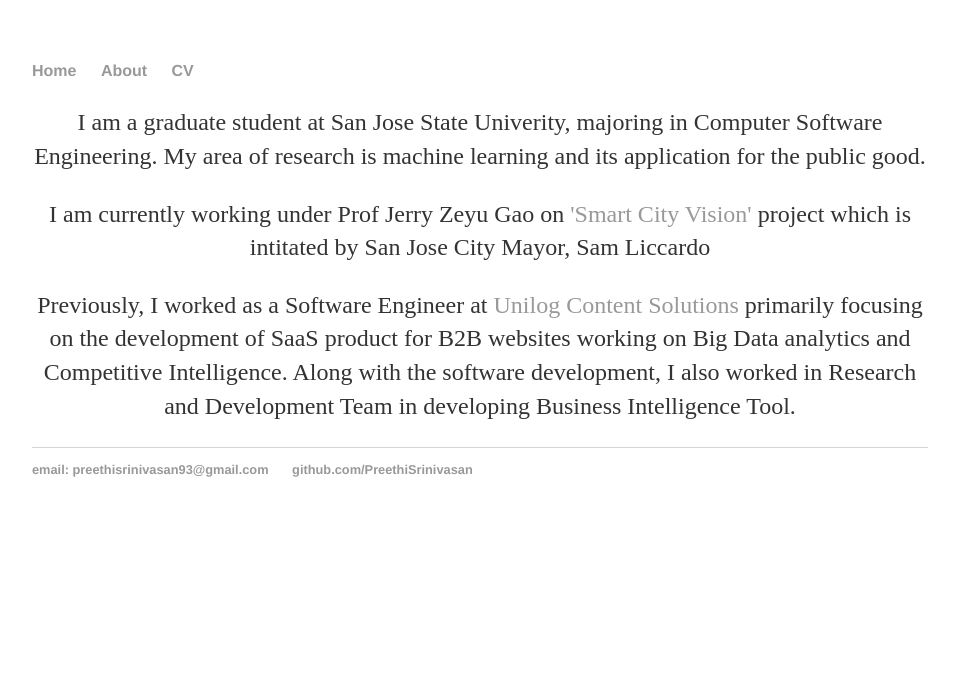
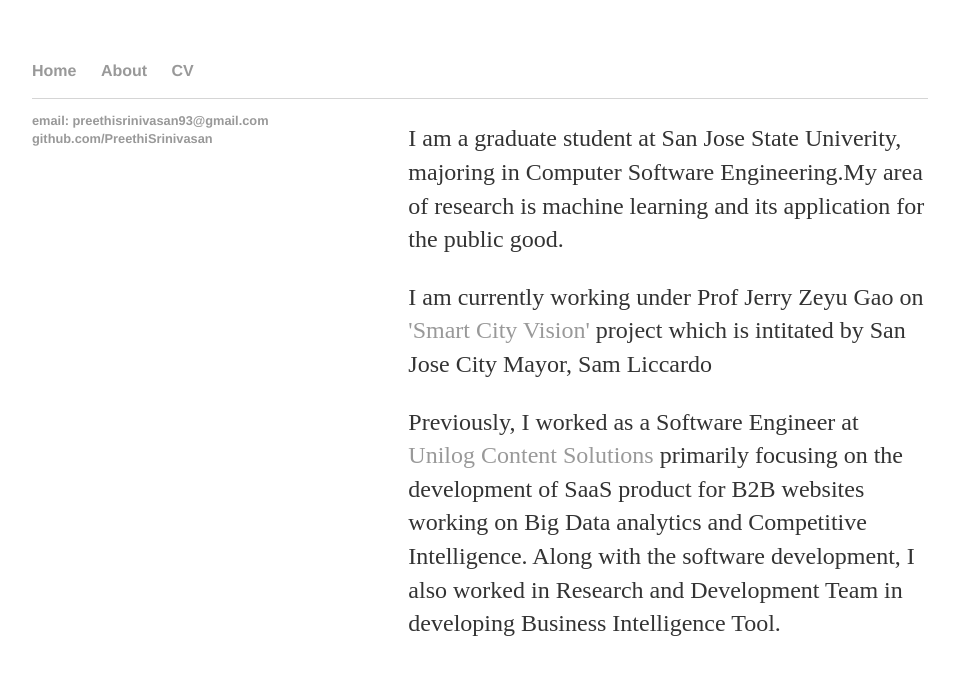
Before and after one commit to mrajesh971/mrajesh971.github.io, a Jekyll site: the page built from index.html, in a window 1280 px wide. Shown: the top 675 px of the page, without its empty margins (160-1119 px from the left). Built offline with Jekyll 4.4.1, drawn with Linux system fonts in a browser that asks for light colours; some of the changed lines change nothing that is shown.

Commit message:
Update index.html

```diff
--- a/index.html
+++ b/index.html
@@ -3,16 +3,10 @@
 title: Preethi Srinivasan
 ---
 
-		<div class="blurb">
-			<div align="center">
-			<p>I am a graduate student at San Jose State Univerity, majoring in Computer Software Engineering.
-			My area of research is machine learning and its application for the public good. </p>
-			<p> I am currently working under Prof Jerry Zeyu Gao on <a href=http://www.sanjoseca.gov/index.aspx?NID=5289"">
-			'Smart City Vision'  </a> project which is intitated by San Jose City Mayor, Sam Liccardo</p>
+		<div style="width: 58%; float:right;  position: relative;">
+			<p>I am a graduate student at San Jose State Univerity, majoring in Computer Software Engineering.My area of research is machine learning and its application for the public good. </p>
 
-			<p> Previously, I worked as a Software Engineer at <a href="https://www.unilogcorp.com/"> Unilog
-			Content Solutions </a> primarily focusing on the development of SaaS product for B2B websites
-			working on Big Data analytics and Competitive Intelligence.
-			Along with the software development, I also worked in Research and Development Team in developing Business Intelligence Tool.
+			<p> I am currently working under Prof Jerry Zeyu Gao on <a href=http://www.sanjoseca.gov/index.aspx?NID=5289"">'Smart City Vision'  </a> project which is intitated by San Jose City Mayor, Sam Liccardo</p>
+
+			<p> Previously, I worked as a Software Engineer at <a href="https://www.unilogcorp.com/"> Unilog Content Solutions </a> primarily focusing on the development of SaaS product for B2B websites working on Big Data analytics and Competitive Intelligence. Along with the software development, I also worked in Research and Development Team in developing Business Intelligence Tool.
 		</div>
-</div>
```
